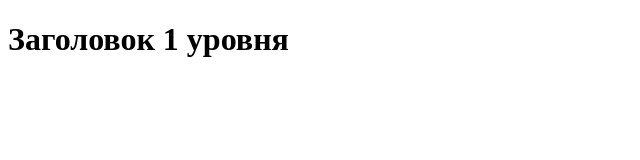
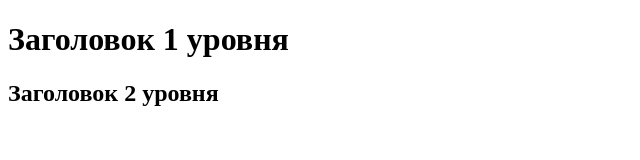
Before and after one commit to eduardmei98/test_repo, a plain HTML site: page index.html in a window 1280 px wide. Shown: the whole page, without its empty margins (0-640 px from the left). Drawn offline with Linux system fonts and the light colour scheme.

Commit message:
add h2 title

```diff
--- a/index.html
+++ b/index.html
@@ -7,5 +7,6 @@
 </head>
 <body>
     <h1>Заголовок 1 уровня</h1>
+    <h2>Заголовок 2 уровня</h2>
 </body>
 </html>
```
